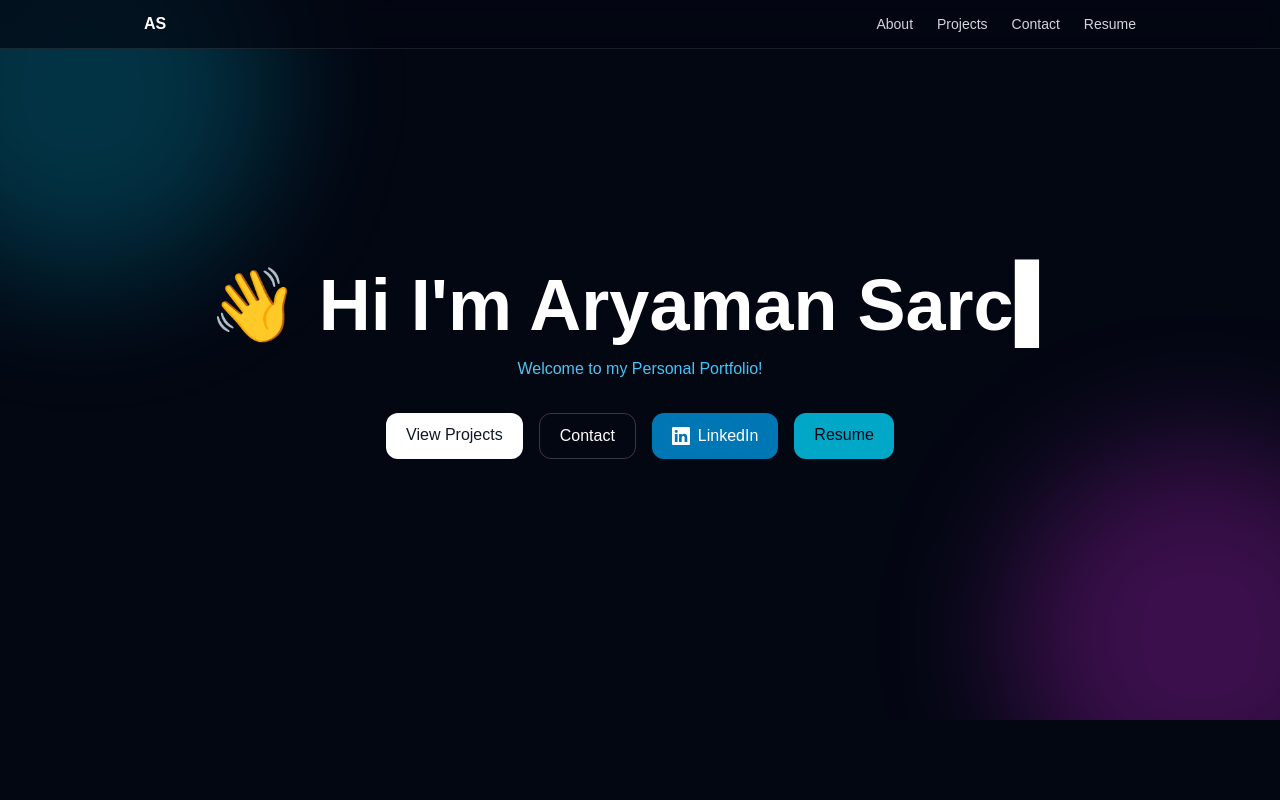
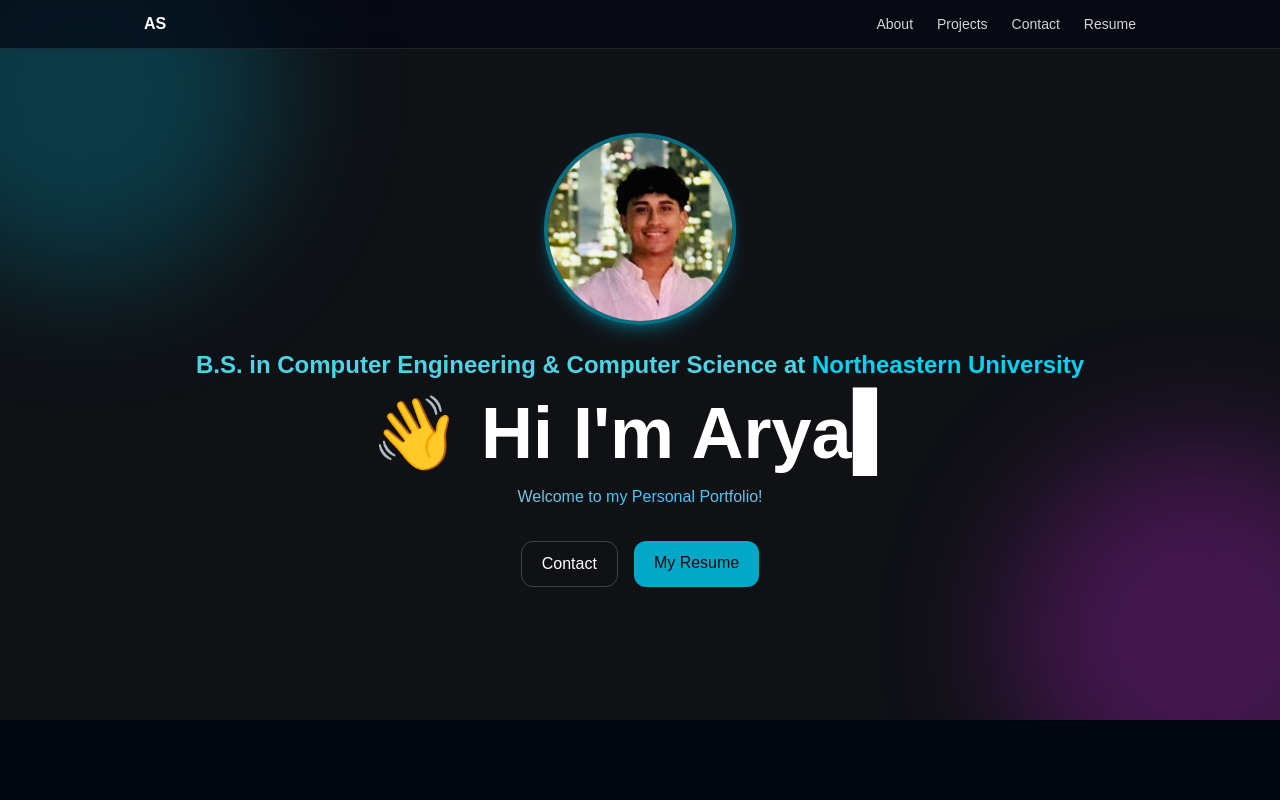
Before and after one commit to Aryaman124/my_portfolio, a Next.js app: page / in a window 1280 px wide. Shown: the top 800 px of the page. Built offline with nearby package versions, Linux system fonts and the light colour scheme.

Commit message:
changing outline a little

```diff
--- a/app/components/Contact.tsx
+++ b/app/components/Contact.tsx
@@ -1,58 +1,64 @@
 "use client";
 import { motion } from "framer-motion";
+import Image from "next/image";
 
 export default function Contact() {
   return (
-    <motion.div
-      initial={{ opacity: 0, y: 12 }}
+    <section
+      id="contact"
+      className="mx-auto max-w-4xl px-4 py-24 text-center flex flex-col items-center justify-center"
+    >
+      {/* Section title */}
+      <motion.h2
+        initial={{ opacity: 0, y: -20 }}
         whileInView={{ opacity: 1, y: 0 }}
-      viewport={{ once: true, amount: 0.2 }}
-      transition={{ duration: 0.45 }}
-      className="space-y-4"
+        transition={{ duration: 0.6 }}
+        className="text-4xl font-bold text-white mb-6"
       >
-      <p className="text-gray-300">
-        Best way to reach me:{" "}
-        <a className="underline hover:text-white" href="mailto:sarcar.a@northeastern.edu">
-          sarcar.a@northeastern.edu
-        </a>
-      </p>
+        Get in Touch
+      </motion.h2>
 
-      <div className="flex flex-wrap gap-3">
-        {/* LinkedIn */}
-        <a
+      {/* Description */}
+      <motion.p
+        initial={{ opacity: 0, y: 10 }}
+        whileInView={{ opacity: 1, y: 0 }}
+        transition={{ duration: 0.6, delay: 0.2 }}
+        className="text-gray-300 mb-8 max-w-lg"
+      >
+        Feel free to reach out — whether it’s for collaboration, an opportunity,
+        or just to say hi!
+      </motion.p>
+
+      {/* LinkedIn Icon */}
+      <motion.a
         href="https://www.linkedin.com/in/aryaman-sarcar-13b44332a/"
         target="_blank"
         rel="noreferrer"
-          className="inline-flex items-center gap-2 rounded-xl bg-[#0077b5] text-white px-4 py-2.5 font-medium hover:bg-[#006097] transition"
+        initial={{ opacity: 0, scale: 0.9 }}
+        whileInView={{ opacity: 1, scale: 1 }}
+        transition={{ duration: 0.5, delay: 0.3 }}
+        className="flex items-center justify-center gap-3 bg-[#0077b5] hover:bg-[#006097] text-white px-6 py-3 rounded-full shadow-md hover:shadow-lg hover:shadow-cyan-500/30 transition mb-6"
       >
-          {/* Icon */}
-          <svg xmlns="http://www.w3.org/2000/svg" width="18" height="18" fill="currentColor" viewBox="0 0 16 16">
-            <path d="M0 1.146C0 .513.526 0 1.175 0h13.65C15.474 0 16 .513
-            16 1.146v13.708c0 .633-.526 1.146-1.175
-            1.146H1.175C.526 16 0 15.487 0 14.854V1.146zm4.943
-            12.248V6.169H2.542v7.225h2.401zm-1.2-8.212c.837
-            0 1.358-.554 1.358-1.248-.015-.71-.521-1.248-1.342-1.248-.821
-            0-1.359.538-1.359 1.248 0 .694.521
-            1.248 1.327 1.248h.016zm4.908
-            8.212V9.359c0-.216.016-.432.08-.586.174-.431.571-.878
-            1.237-.878.872 0 1.221.662 1.221
-            1.634v3.865h2.4V9.25c0-2.22-1.184-3.252-2.764-3.252-1.274
-            0-1.845.7-2.165 1.193h.031v-1.03h-2.4c.031.662
-            0 7.225 0 7.225h2.4z" />
-          </svg>
-          LinkedIn
-        </a>
+        <Image
+          src="/linkedin-icon.png"  // Save your LinkedIn logo as this name in /public
+          alt="LinkedIn"
+          width={28}
+          height={28}
+          className="rounded-full"
+        />
+        <span className="font-medium">Connect on LinkedIn</span>
+      </motion.a>
 
-        {/* Resume */}
-        <a
-          href="/AryamanSarcar_Resume.pdf"
-          target="_blank"
-          rel="noreferrer"
-          className="rounded-xl bg-cyan-500/90 text-gray-950 px-4 py-2.5 font-medium hover:bg-cyan-400 transition"
+      {/* Email */}
+      <motion.a
+        href="mailto:sarcar.a@northeastern.edu"
+        initial={{ opacity: 0, y: 10 }}
+        whileInView={{ opacity: 1, y: 0 }}
+        transition={{ duration: 0.6, delay: 0.4 }}
+        className="text-cyan-400 text-lg font-medium hover:text-cyan-300 transition"
       >
-          Resume (PDF)
-        </a>
-      </div>
-    </motion.div>
+        sarcar.a@northeastern.edu
+      </motion.a>
+    </section>
   );
 }
--- a/app/components/Hero.tsx
+++ b/app/components/Hero.tsx
@@ -1,10 +1,16 @@
 "use client";
 import { motion } from "framer-motion";
 import TypingText from "./TypingText";
+import Image from "next/image";
 
 export default function Hero() {
   return (
-    <section className="relative min-h-[90vh] flex items-center justify-center bg-gray-950 overflow-hidden">
+    <section className="relative min-h-[90vh] flex flex-col items-center justify-center bg-[#0f1115] overflow-hidden">
+      {/* --- Background gradient and glows --- */}
+      <div className="absolute inset-0 -z-20 bg-gradient-to-b from-[#121721] via-[#0e141d] to-[#0b1118]" />
+      <div className="pointer-events-none absolute -z-20 -top-32 -left-32 h-[55vw] w-[55vw] rounded-full bg-cyan-400/12 blur-3xl" />
+      <div className="pointer-events-none absolute -z-20 -bottom-40 -right-40 h-[60vw] w-[60vw] rounded-full bg-fuchsia-500/12 blur-3xl" />
+
       {/* Animated background blobs */}
       <motion.div
         className="pointer-events-none absolute -top-32 -left-32 h-96 w-96 rounded-full bg-cyan-500/25 blur-3xl"
@@ -17,33 +23,50 @@ export default function Hero() {
         transition={{ duration: 11, repeat: Infinity, repeatType: "mirror", ease: "easeInOut" }}
       />
 
-      <div className="relative z-10 text-center px-6">
-        {/* Kicker */}
+      {/* Profile image */}
+      <motion.div
+        initial={{ opacity: 0, scale: 0.9 }}
+        animate={{ opacity: 1, scale: 1 }}
+        transition={{ duration: 0.8 }}
+        className="mb-6"
+      >
+        <div className="relative w-40 h-40 md:w-48 md:h-48 rounded-full overflow-hidden border-4 border-cyan-400/50 shadow-lg shadow-cyan-500/30">
+          <Image
+            src="/PHOTO-2025-10-01-22-06-56.jpg"
+            alt="Aryaman Sarcar"
+            fill
+            className="object-cover"
+          />
+        </div>
+      </motion.div>
+
+      {/* University line */}
       <motion.p
         initial={{ opacity: 0, y: 12 }}
         animate={{ opacity: 1, y: 0 }}
         transition={{ duration: 0.5 }}
-          className="text-sm tracking-widest text-cyan-300/90"
+        className="text-lg md:text-2xl font-semibold text-cyan-300/90 text-center"
       >
-
+        B.S. in Computer Engineering & Computer Science at{" "}
+        <span className="text-cyan-400 font-bold">Northeastern University</span>
       </motion.p>
 
-        {/* Headline — typed */}
+      {/* Typing effect title */}
       <motion.div
         initial={{ opacity: 0, y: 16 }}
         animate={{ opacity: 1, y: 0 }}
         transition={{ duration: 0.6, delay: 0.1 }}
-          className="mt-2"
+        className="mt-4"
       >
         <TypingText
           text="👋 Hi I'm Aryaman Sarcar"
           className="text-5xl md:text-7xl font-extrabold text-white"
-            speed={45}
+          speed={70}
           startDelay={250}
         />
       </motion.div>
 
-        {/* Subtitle — shimmer style */}
+      {/* Subtitle */}
       <motion.p
         initial={{ opacity: 0 }}
         animate={{ opacity: 1 }}
@@ -53,22 +76,14 @@ export default function Hero() {
         Welcome to my Personal Portfolio!
       </motion.p>
 
-        {/* CTAs */}
+      {/* Buttons */}
       <motion.div
         initial={{ opacity: 0, y: 12 }}
         animate={{ opacity: 1, y: 0 }}
         transition={{ duration: 0.6, delay: 0.35 }}
         className="mt-8 flex justify-center gap-4 flex-wrap"
       >
-          {/* Projects */}
-          <a
-            href="#projects"
-            className="rounded-xl bg-white text-gray-900 px-5 py-2.5 font-medium hover:opacity-90 transition"
-          >
-            View Projects
-          </a>
-
-          {/* Contact (scrolls to contact section) */}
+        {/* Contact */}
         <a
           href="#contact"
           className="rounded-xl border border-white/20 text-white px-5 py-2.5 font-medium hover:bg-white/5 transition"
@@ -76,38 +91,16 @@ export default function Hero() {
           Contact
         </a>
 
-          {/* LinkedIn Profile */}
-          <a
-            href="https://www.linkedin.com/in/aryaman-sarcar-13b44332a/"
-            target="_blank"
-            rel="noreferrer"
-            className="flex items-center gap-2 rounded-xl bg-[#0077b5] text-white px-5 py-2.5 font-medium hover:bg-[#006097] transition"
-          >
-            {/* LinkedIn icon */}
-            <svg
-              xmlns="http://www.w3.org/2000/svg"
-              width="18"
-              height="18"
-              fill="currentColor"
-              viewBox="0 0 16 16"
-            >
-              <path d="M0 1.146C0 .513.526 0 1.175 0h13.65C15.474 0 16 .513 16 1.146v13.708c0 .633-.526 1.146-1.175 1.146H1.175C.526 16 0 15.487 0 14.854V1.146zm4.943 12.248V6.169H2.542v7.225h2.401zm-1.2-8.212c.837 0 1.358-.554 1.358-1.248-.015-.71-.521-1.248-1.342-1.248-.821 0-1.359.538-1.359 1.248 0 .694.521 1.248 1.327 1.248h.016zm4.908 8.212V9.359c0-.216.016-.432.08-.586.174-.431.571-.878 1.237-.878.872 0 1.221.662 1.221 1.634v3.865h2.4V9.25c0-2.22-1.184-3.252-2.764-3.252-1.274 0-1.845.7-2.165 1.193h.031v-1.03h-2.4c.031.662 0 7.225 0 7.225h2.4z" />
-            </svg>
-            LinkedIn
-          </a>
-
-          {/* Resume PDF */}
+        {/* My Resume */}
         <a
           href="/AryamanSarcar_Resume.pdf"
           target="_blank"
           rel="noreferrer"
           className="rounded-xl bg-cyan-500/90 text-gray-950 px-5 py-2.5 font-medium hover:bg-cyan-400 transition"
         >
-            Resume
+          My Resume
         </a>
       </motion.div>
-      </div>
     </section>
   );
-
 }
--- a/app/globals.css
+++ b/app/globals.css
@@ -15,7 +15,7 @@
 
 @media (prefers-color-scheme: dark) {
   :root {
-    --background: #0a0a0a;
+    --background: #2b2727;
     --foreground: #ededed;
   }
 }
```
Also changed, not shown: public/PHOTO-2025-10-01-22-06-56.jpg (added). Lines whose indentation alone changed are shown as unchanged.
